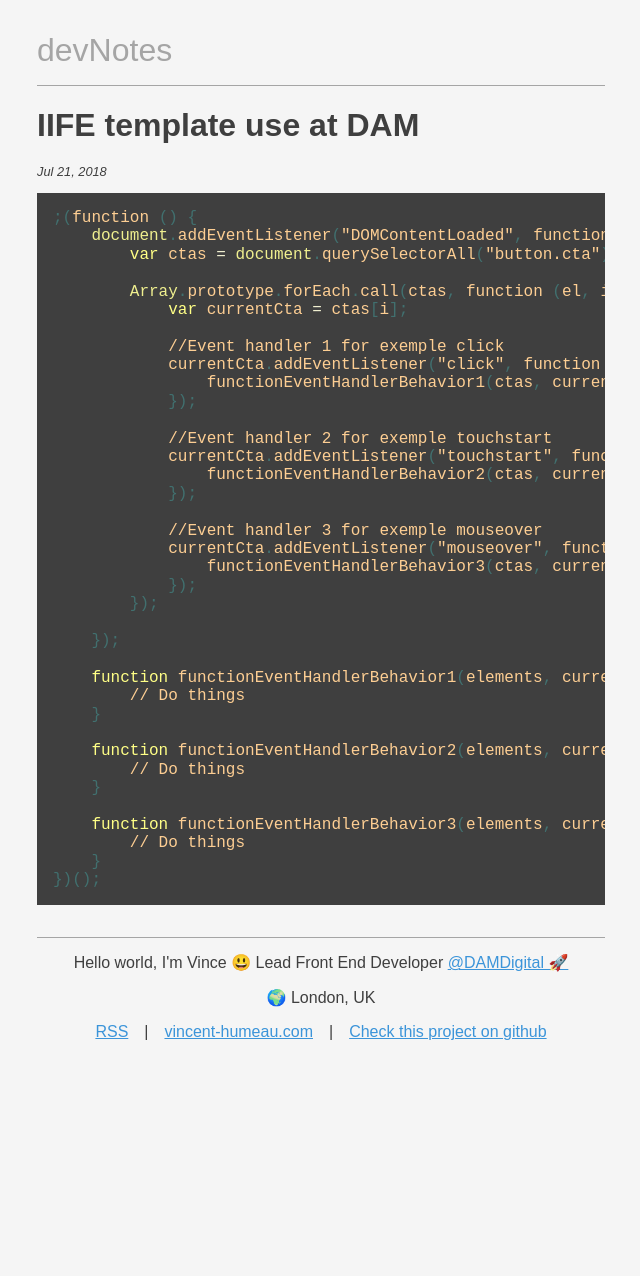
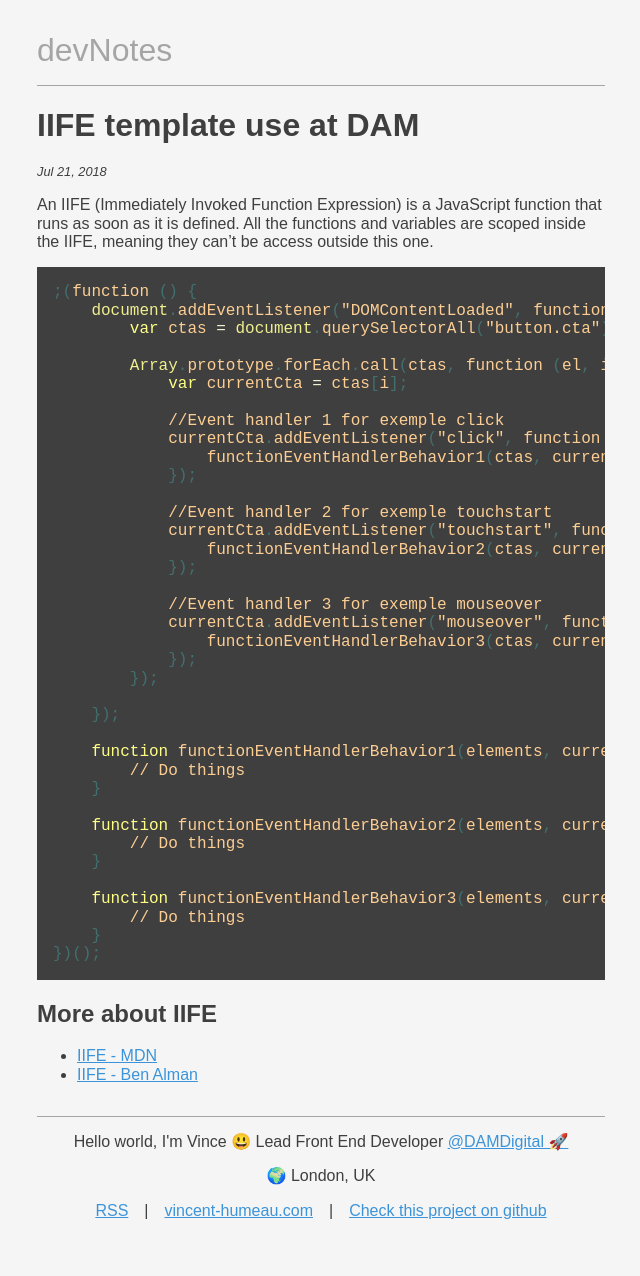
Before and after one commit to vinceumo/devNotes, a Jekyll site: the page built from _posts/Javascript/2018-07-21-IIFEE-template-dam.md, in a window 1280 px wide. Shown: the whole page, without its empty margins (319-959 px from the left). Built offline with Jekyll 4.4.1, drawn with Linux system fonts in a browser that asks for light colours; before the commit the page ends 1098 px from its top, so only the background shows below that.

Commit message:
Update some notes

````diff
--- a/_posts/Javascript/2018-07-21-IIFEE-template-dam.md
+++ b/_posts/Javascript/2018-07-21-IIFEE-template-dam.md
@@ -4,6 +4,8 @@ title:  "IIFE template use at DAM"
 date:   2018-07-21 20:32:19 +0100
 categories: Javascript
 ---
+
+An IIFE (Immediately Invoked Function Expression) is a JavaScript function that runs as soon as it is defined. All the functions and variables are scoped inside the IIFE, meaning they can't be access outside this one.
 
 ```js
 ;(function () {
@@ -44,3 +46,7 @@ categories: Javascript
     }
 })();
 ```
+
+## More about IIFE
+- [IIFE - MDN](https://developer.mozilla.org/en-US/docs/Glossary/IIFE)
+- [IIFE - Ben Alman](http://benalman.com/news/2010/11/immediately-invoked-function-expression/)
````
Also changed, not shown: _posts/Tools/2018-07-21-youtube-thumbnails.md (+1 -1 lines), content/scss/screen.scss (+7 -0 lines), dist/css/screen.css (+8 -1 lines), index.md (+1 -1 lines), dist/css/screen.min.css.
